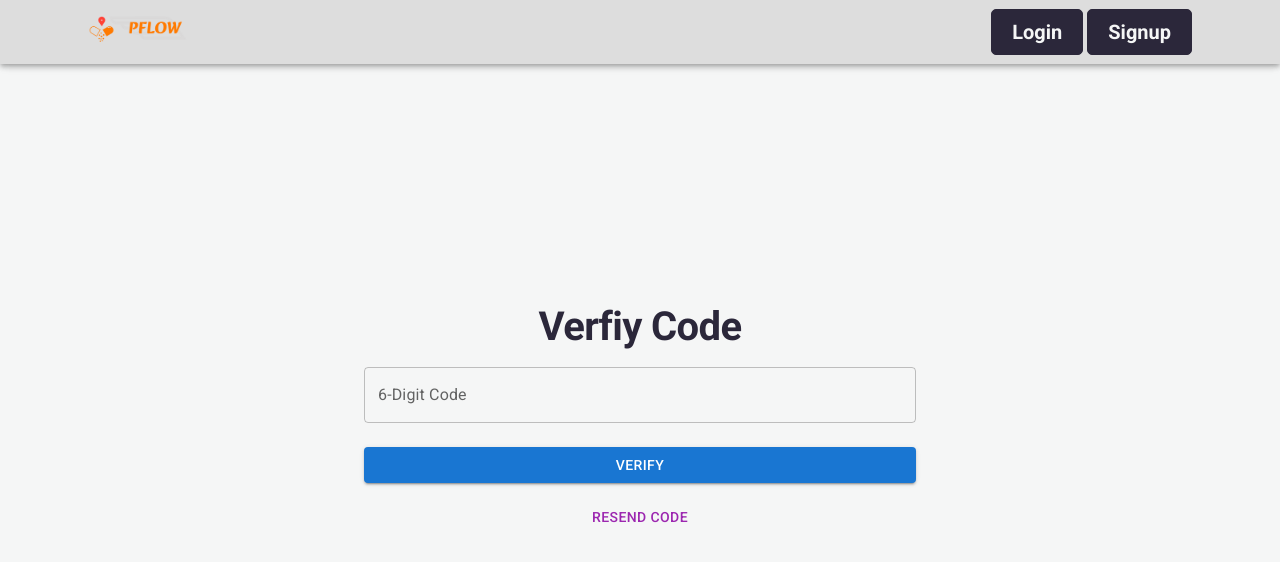
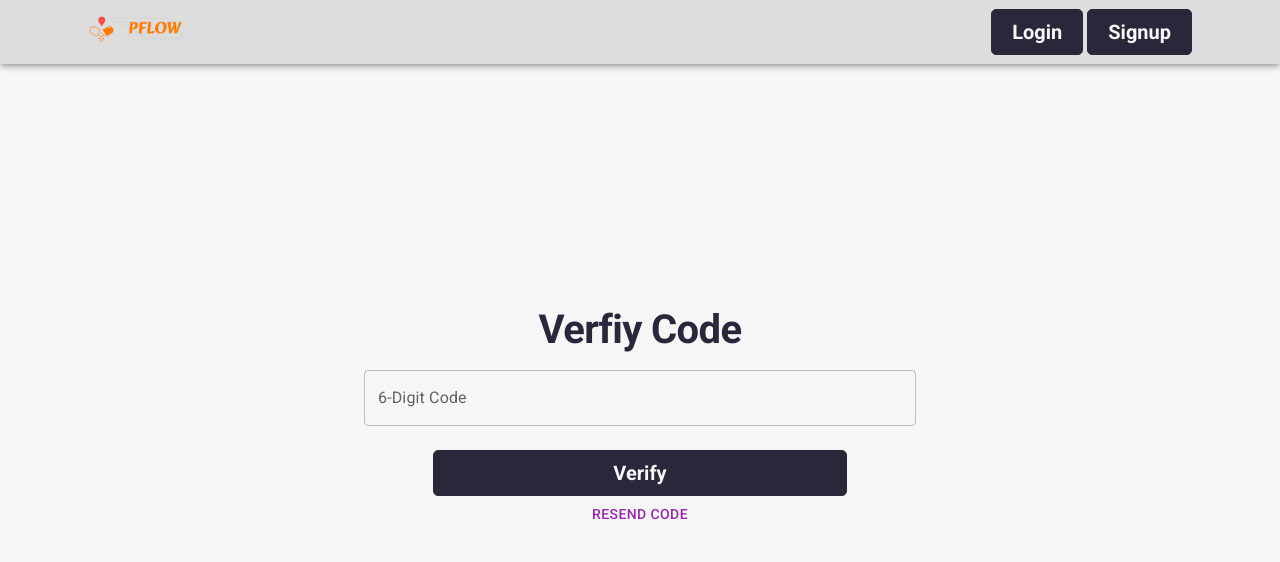
Before and after one commit to elref7i/p-flow, a React (Vite) app: page /verifysendcoding in a window 1280 px wide. Shown: the top 562 px of the page. Built offline with nearby package versions, Linux system fonts and the light colour scheme.

Commit message:
Refactor Login and VerifySendCoding components to streamline form handling; replace deprecated Button with CustomButton for consistency and improved styling

```diff
--- a/src/pages/Login/Login.jsx
+++ b/src/pages/Login/Login.jsx
@@ -151,13 +151,7 @@ export default function Login() {
               />
             </RadioGroup>
           </FormControl>
-          <CustomButton
-            type="submit"
-            // @ts-ignore
-            w="100%"
-            sm="75%"
-            md="50%"
-          >
+          <CustomButton type="submit" w="100%" sm="75%" md="50%">
             Login
           </CustomButton>
         </form>
--- a/src/pages/VerifySendCoding/VerifySendCoding.jsx
+++ b/src/pages/VerifySendCoding/VerifySendCoding.jsx
@@ -3,6 +3,7 @@ import { TextField, Button, Box, Container } from '@mui/material';
 import { CustomHead } from '../../components/Common/CustomTypography';
 import * as Yup from 'yup';
 import { useFormik } from 'formik';
+import CustomButton from '../../components/Common/ButtonStyle';
 
 function VerifySendCoding() {
   const codeRegx = /^\d{6}$/;
@@ -30,9 +31,11 @@ function VerifySendCoding() {
   };
 
   const validationSchema = Yup.object({
-    email: Yup.string().required('Required').matches(codeRegx, 'Invalid code'),
+    resetCode: Yup.string()
+      .required('Required')
+      .matches(codeRegx, 'Invalid code'),
   });
-  const formik = useFormik({
+  const { handleBlur, handleChange, handleSubmit, values } = useFormik({
     initialValues: {
       resetCode: '',
     },
@@ -54,19 +57,20 @@ function VerifySendCoding() {
     >
       <Container maxWidth="sm" sx={{ textAlign: 'center' }}>
         <CustomHead variant="h1">Verfiy Code</CustomHead>
+        <form onSubmit={handleSubmit}>
           <TextField
+            type="number"
             label="6-Digit Code"
             variant="outlined"
             sx={{ mb: 3, width: '100%' }}
+            name="resetCode"
+            value={values.resetCode}
+            onChange={handleChange}
+            onBlur={handleBlur}
           />
-        <Button
-          variant="contained"
-          color="primary"
-          disabled={isCounting}
-          sx={{ width: '100%', mb: 2 }}
-        >
+          <CustomButton disabled={isCounting} w="100%" sm="75%" md="50%">
             {isCounting ? `Resend in ${remainingTime}s` : 'Verify'}
-        </Button>
+          </CustomButton>
           <Button
             variant="text"
             color="secondary"
@@ -75,6 +79,7 @@ function VerifySendCoding() {
           >
             Resend Code
           </Button>
+        </form>
       </Container>
     </Box>
   );
```
Lines whose indentation alone changed are shown as unchanged.
